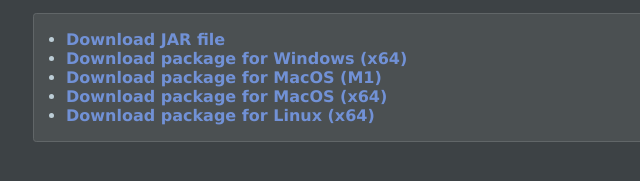
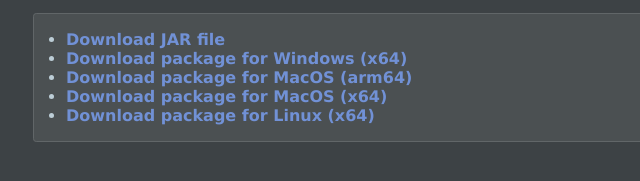
Before and after one commit to map-jhak/map-jhak.github.io, a plain HTML site: page downloads.html in a window 1280 px wide. Shown: the part 333-514 px from the top of the page, 223-863 px from the left. Drawn offline with Linux system fonts and the light colour scheme; a web font is replaced by a local one.

Commit message:
fixed small mistake in downloads page

```diff
--- a/downloads.html
+++ b/downloads.html
@@ -27,7 +27,7 @@
             Download package for Windows (x64)
         </a></li>
         <li><a href="downloads/GoosePatrol-macM1.zip">
-            Download package for MacOS (M1)
+            Download package for MacOS (arm64)
         </a></li>
         <li><a href="downloads/GoosePatrol-macX64.zip">
             Download package for MacOS (x64)
```
